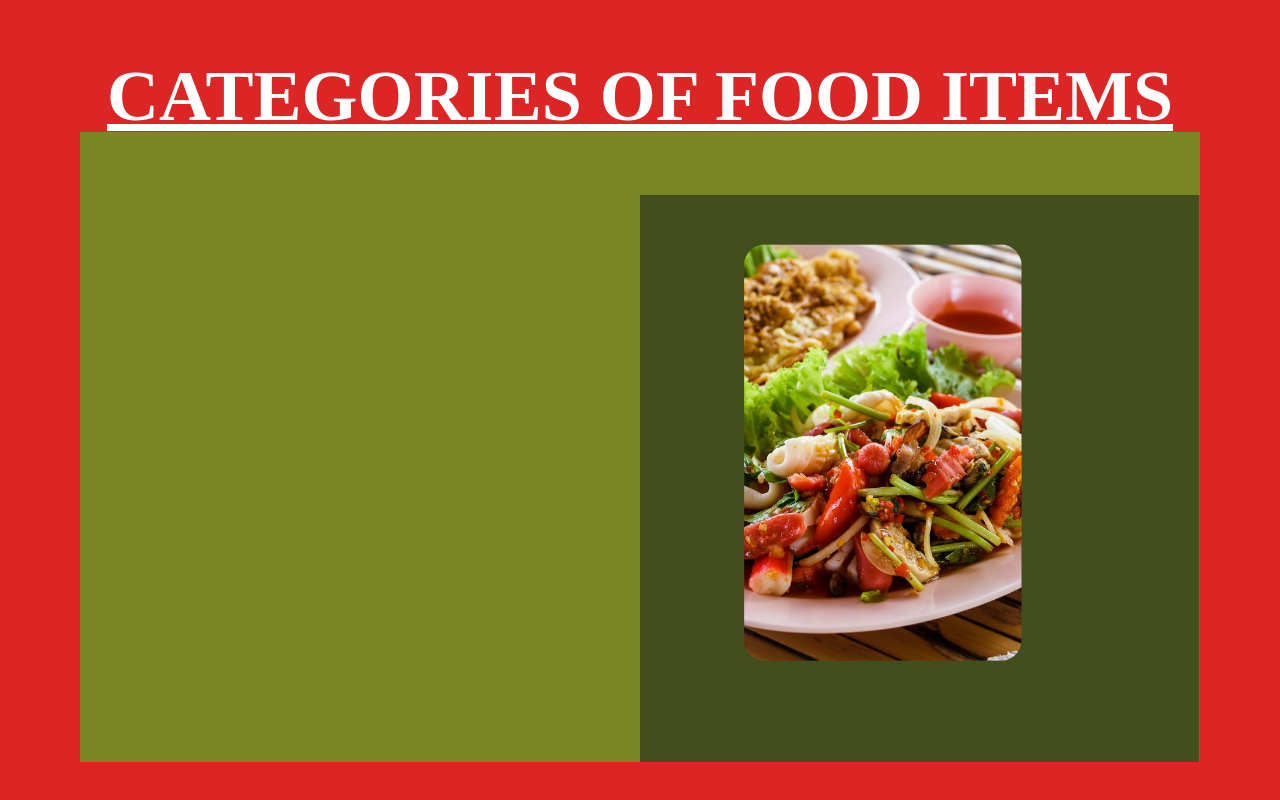
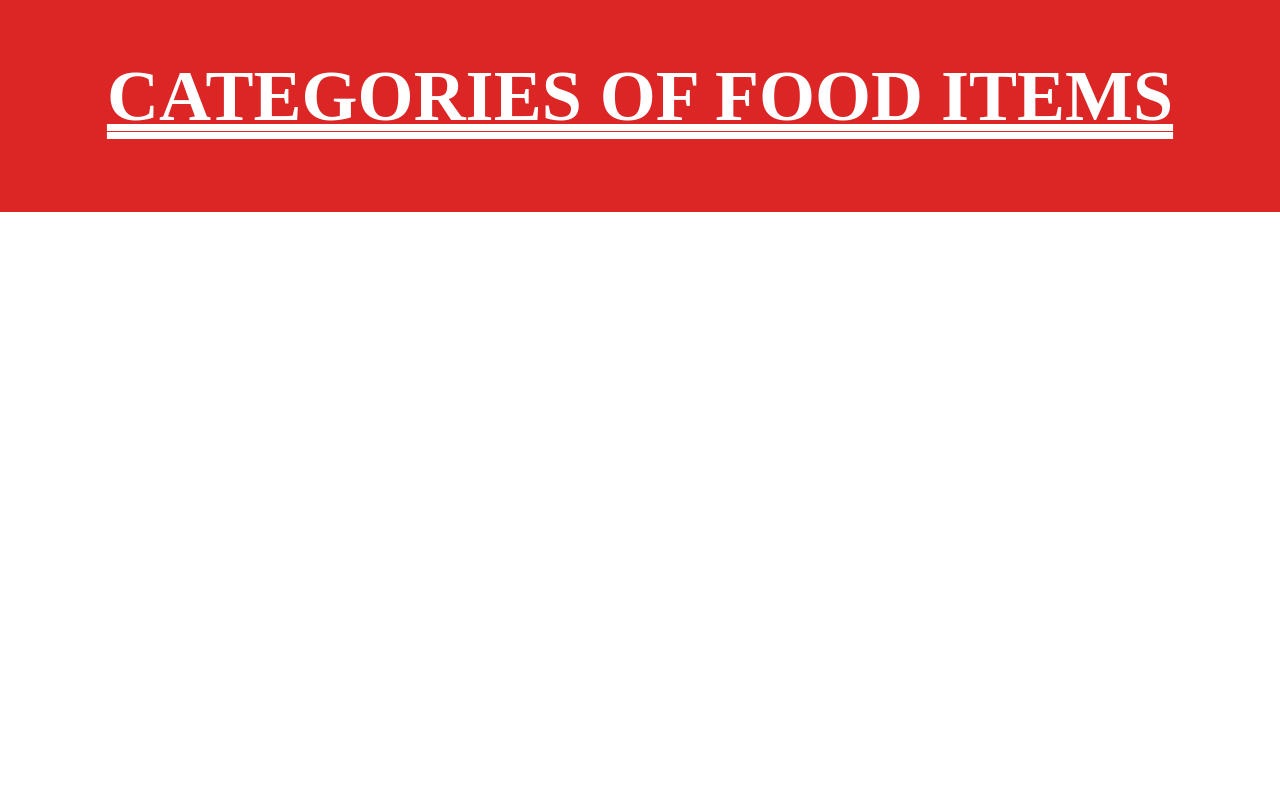
Before and after one commit to uddhav77/PU-Foodz, a React (Vite) app: page / in a window 1280 px wide. Shown: the part 1156-1956 px from the top of the page. After the commit the page ends 1368 px from the top, so only its background shows below. Built offline with nearby package versions, Linux system fonts and the light colour scheme.

Commit message:
change in homepage

```diff
--- a/src/components/NavBar.jsx
+++ b/src/components/NavBar.jsx
@@ -27,7 +27,7 @@ const NavBar = () => {
       </div>
       <div className="text-3xl flex items-center">
         <Link to="/register">
-          <button className="p-6 rounded-xl shadow-2xl mr-10 bg-red-700">
+          <button className="p-6 rounded-xl shadow-2xl mr-10 bg-red-700 hover:bg-blue-800">
             Register
           </button>
         </Link>
--- a/src/pages/Home.jsx
+++ b/src/pages/Home.jsx
@@ -102,7 +102,7 @@ const Home = () => {
           <div className="text-7xl text-white underline decoration-double   font-poppins font-bold flex justify-center ">
             CATEGORIES OF FOOD ITEMS
           </div>
-          <img src={image} alt="images" />
+          {/* <img src={image} alt="images" /> */}
         </div>
       </div>
     </>
```
